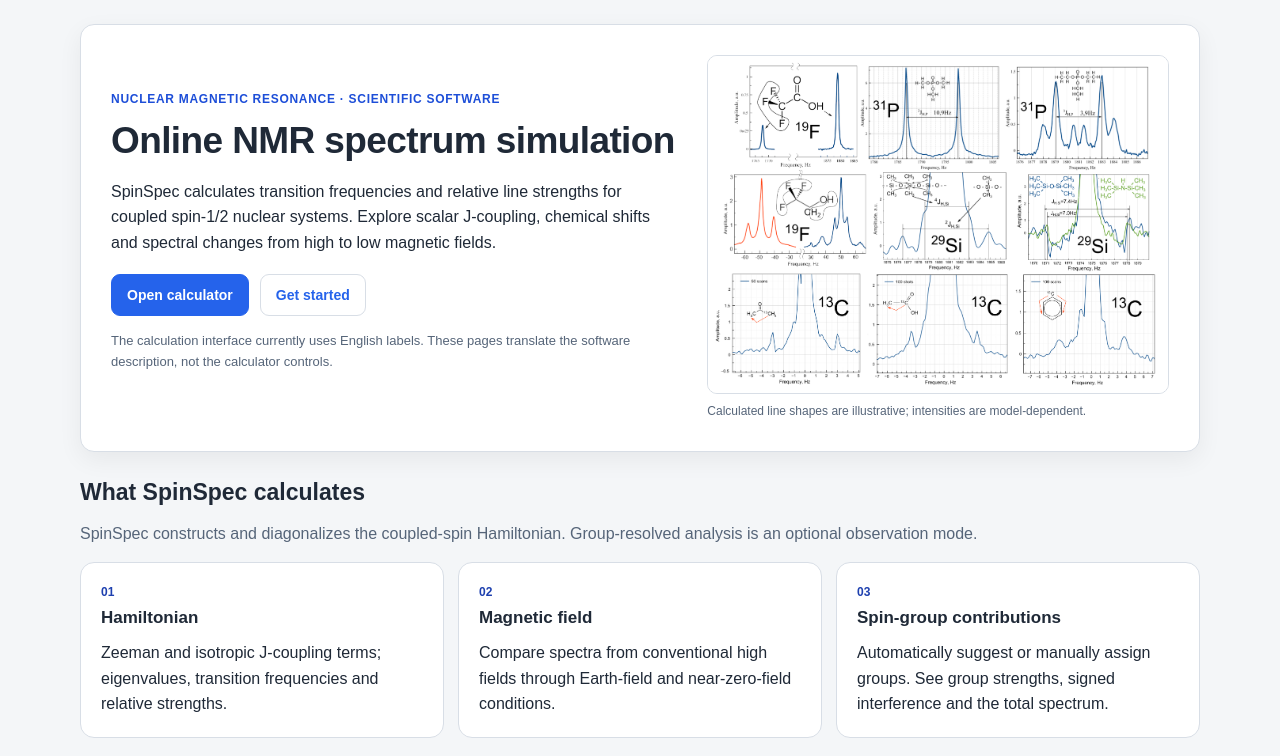
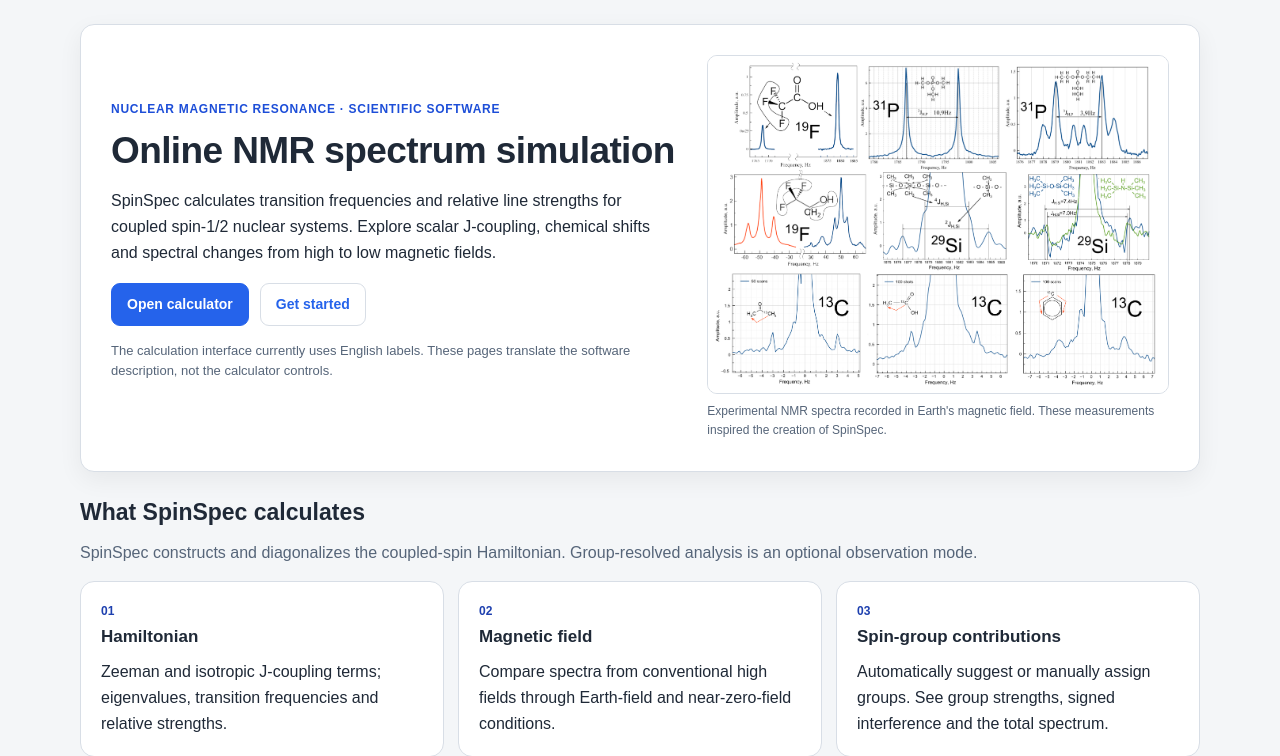
Before and after one commit to scleroze/SpinSpec, a Python web app: template templates/about_en.html in a window 1280 px wide. Shown: the part 67-823 px from the top of the page. Run offline with Jinja, Linux system fonts and the light colour scheme; the template is opened without the code that fills it, so the values that code supplies are empty.

Commit message:
docs: credit experimental Earth-field NMR spectra in templates/about_en.html

```diff
--- a/templates/about_en.html
+++ b/templates/about_en.html
@@ -27,7 +27,7 @@
 <p>SpinSpec calculates transition frequencies and relative line strengths for coupled spin-1/2 nuclear systems. Explore scalar J-coupling, chemical shifts and spectral changes from high to low magnetic fields.</p>
 <div class="button-row"><a class="site-button primary" href="/">Open calculator</a><a class="site-button secondary" href="#start">Get started</a></div>
 <p class="small-note" style="margin-top:15px">The calculation interface currently uses English labels. These pages translate the software description, not the calculator controls.</p></div>
-<figure><img src="/static/spectra.png" alt="Example NMR spectra generated by SpinSpec"><figcaption>Calculated line shapes are illustrative; intensities are model-dependent.</figcaption></figure>
+<figure><img src="/static/spectra.png" alt="Experimental NMR spectra recorded in Earth's magnetic field"><figcaption>Experimental NMR spectra recorded in Earth's magnetic field. These measurements inspired the creation of SpinSpec.</figcaption></figure>
 </section>
 <section class="section-block" id="capabilities"><h2>What SpinSpec calculates</h2><p class="section-lead">SpinSpec constructs and diagonalizes the coupled-spin Hamiltonian. Group-resolved analysis is an optional observation mode.</p><div class="card-grid"><article class="info-card"><div class="tag">01</div><h3>Hamiltonian</h3><p>Zeeman and isotropic J-coupling terms; eigenvalues, transition frequencies and relative strengths.</p></article>
 <article class="info-card"><div class="tag">02</div><h3>Magnetic field</h3><p>Compare spectra from conventional high fields through Earth-field and near-zero-field conditions.</p></article>
```
